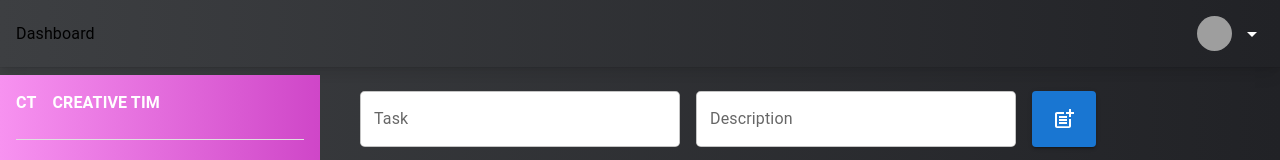
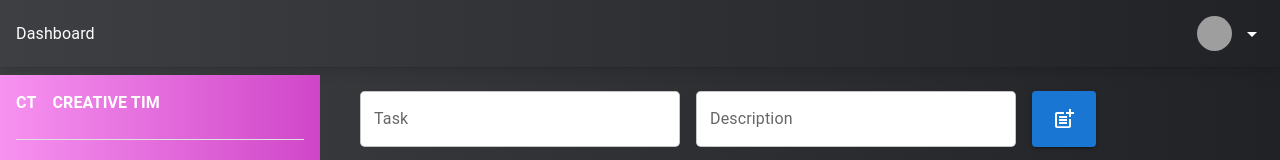
Before and after one commit to Anusree-mj/netroxe_machineTest, a Next.js app: page /dashboard in a window 1280 px wide. Shown: the top 160 px of the page. Built offline with nearby package versions, Linux system fonts and the light colour scheme; no server answers; sample sign-in values are in the browser's storage; grey boxes are pictures that could not be loaded.

Commit message:
Update header.tsx

```diff
--- a/components/header.tsx
+++ b/components/header.tsx
@@ -36,7 +36,7 @@ const Header = () => {
             boxShadow:
             'rgb(255, 255, 255) 0px 0px 0px 0px, rgba(0, 0, 0, 0.05) 0px 0px 0px 1px, rgba(0, 0, 0, 0.1) 0px 10px 15px -3px, rgba(0, 0, 0, 0.05) 0px 4px 6px -2px',
         }}>
-            <Typography>Dashboard</Typography>
+            <Typography sx={{color: 'white'}}>Dashboard</Typography>
             <Box sx={{ display: 'flex', alignItems: 'center' }}>
                 <IconButton onClick={handleMenuClick} sx={{ p: 0 }}>
                     <Avatar src="/profile.jpg" alt="Profile Image" sx={{ width: 35, height: 35 }} />
```
